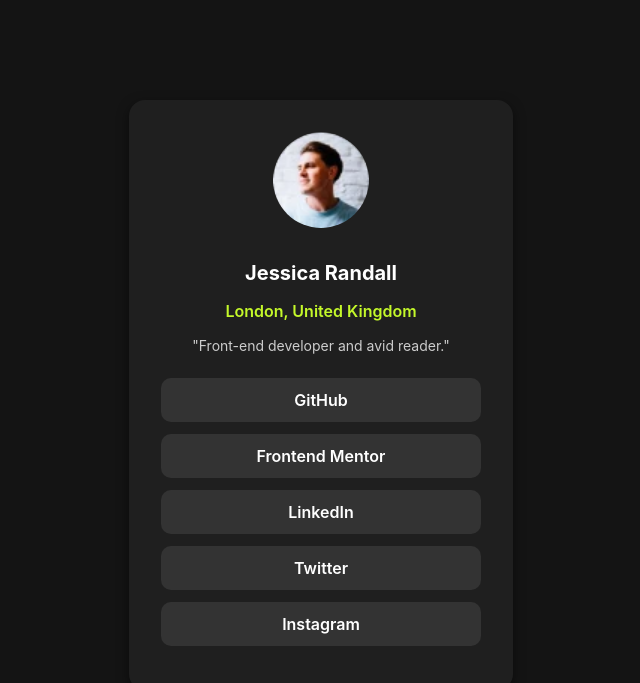
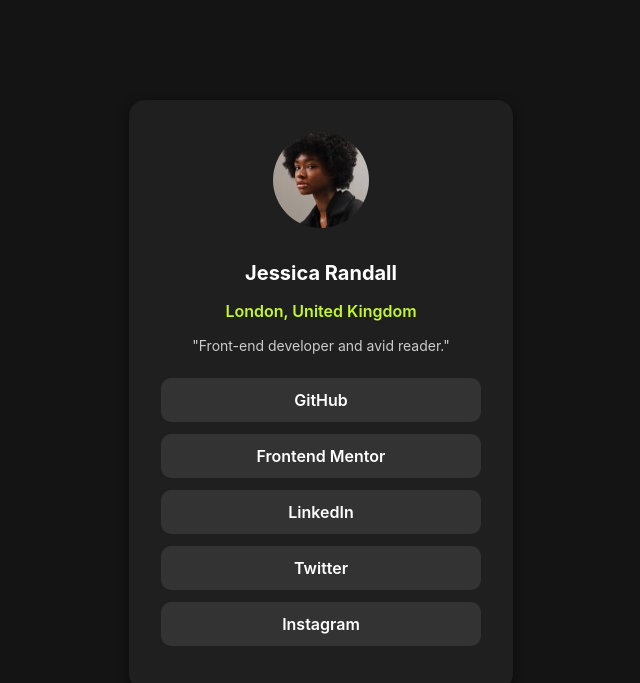
Before and after one commit to GOWTHAMBYRON/Frontend-mentor, a plain HTML site: page index.html in a window 1280 px wide. Shown: the whole page, without its empty margins (319-959 px from the left). Drawn offline with Linux system fonts and the light colour scheme.

Commit message:
Update index.html

```diff
--- a/index.html
+++ b/index.html
@@ -13,7 +13,7 @@
     <!-- Your profile card goes here -->
 
     <div class="card">
-    <img src="images/image-avatar.webp" alt="Profile Image" />
+    <img src="images/jessi.jpeg" alt="Profile Image" />
         <h1>Jessica Randall</h1>
         <p class="location">London, United Kingdom</p>
         <p class="subtitle">"Front-end developer and avid reader."</p>
```
